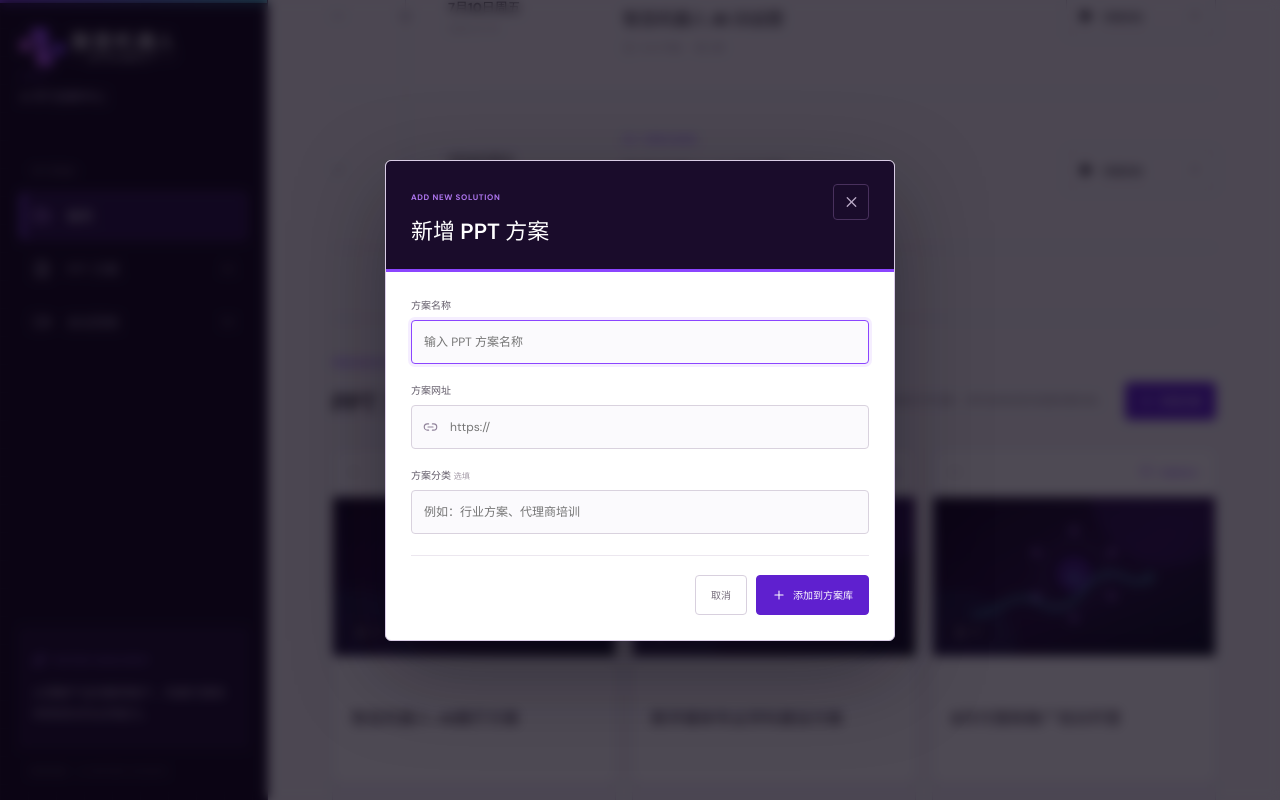
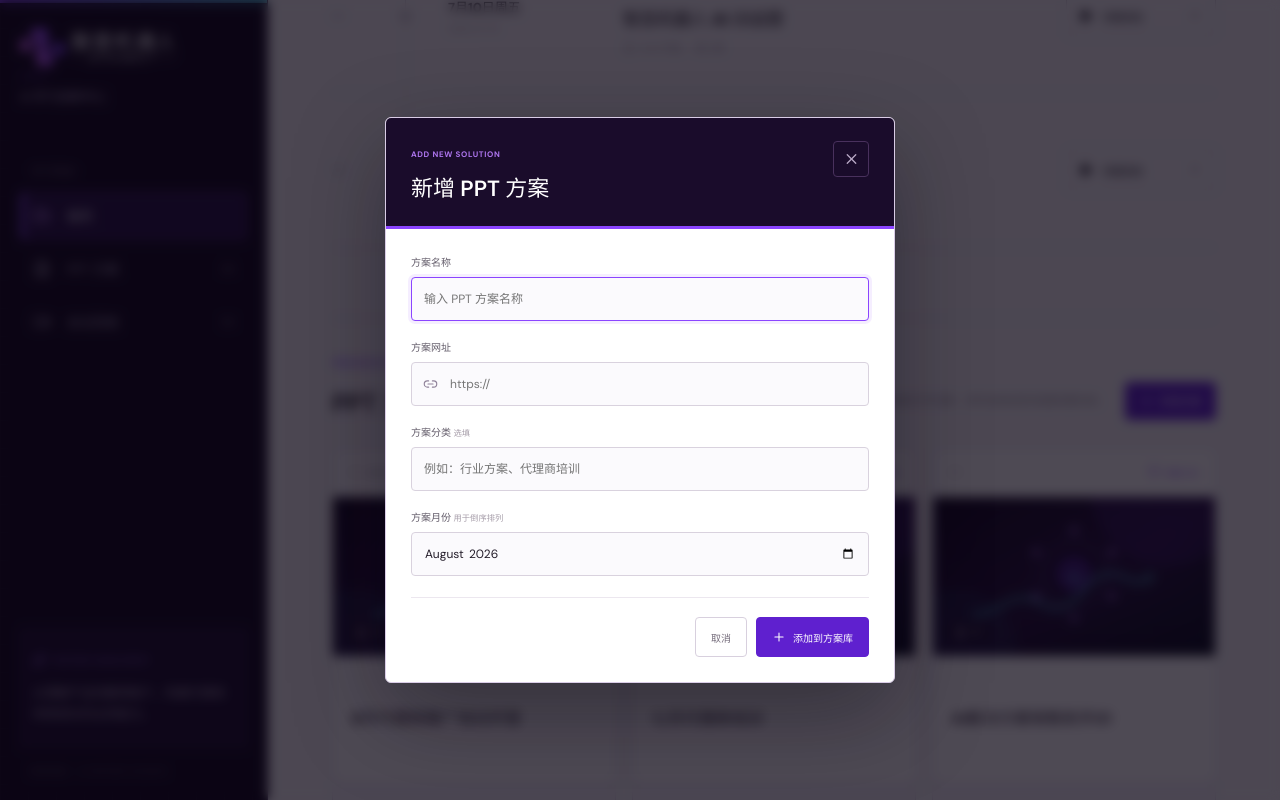
Before and after one commit to Rancho-Yin/zbrainlearning, a React (Vite) app: page / in a window 1280 px wide. Both pictures are taken after a click on the button "新增方案". Shown: the part 3487-4287 px from the top of the page. Built offline with nearby package versions, Linux system fonts and the light colour scheme.

Commit message:
Add PPT resources and chronological sorting

```diff
--- a/src/data.js
+++ b/src/data.js
@@ -53,6 +53,50 @@ export const recordings = [
 // 后续 PPT 按相同格式追加标题和链接即可，页面会自动生成方案窗口。
 export const presentations = [
   {
+    id: 'august-partner-training',
+    title: '8月代理商推广培训开营',
+    url: 'https://livepad.zbrain.cn/s/pad-msshgszo-f85na7?p=p_b71f5093762c7caa',
+    category: '代理商培训',
+    cover: 'assets/covers/partner-training.png',
+    publishedAt: '2026-08-01',
+  },
+  {
+    id: 'july-partner-training',
+    title: '七月代理商培训',
+    url: 'https://livepad.zbrain.cn/s/pad-mssoy8ow-1a7vxh?p=p_b71f5093762c7caa',
+    category: '代理商培训',
+    cover: 'assets/covers/partner-training.png',
+    publishedAt: '2026-07-01',
+  },
+  {
+    id: 'ai-solution-sales-assistant-01',
+    title: 'AI解决方案销售助手01',
+    url: 'https://livepad.zbrain.cn/s/pad-mssqel9k-ch3qwm?p=p_ad1c531970069223',
+    category: '销售工具',
+    cover: 'assets/covers/partner-training.png',
+  },
+  {
+    id: 'smart-space-technology-solution',
+    title: '智能空间技术解决方案',
+    url: 'https://livepad.zbrain.cn/s/pad-msrhe7lg-3m9wpv?p=p_ad1c531970069223',
+    category: '空间方案',
+    cover: 'assets/covers/ai-showroom.png',
+  },
+  {
+    id: 'zhixian-ai-training-camp',
+    title: '智显AI训战营',
+    url: 'https://livepad.zbrain.cn/s/pad-mssqxzql-3f64jp?p=p_b71f5093762c7caa',
+    category: '训战课程',
+    cover: 'assets/covers/partner-training.png',
+  },
+  {
+    id: 'zbrain-aigc-business-solution',
+    title: 'ZBrain智显AIGC业务解决方案',
+    url: 'https://livepad.zbrain.cn/s/pad-msssttj1-va9wwn?p=p_ad1c531970069223',
+    category: 'AIGC 方案',
+    cover: 'assets/covers/digital-media-education.png',
+  },
+  {
     id: 'ai-showroom-solution',
     title: '智显机器人-AI展厅方案',
     url: 'https://livepad.zbrain.cn/s/pad-msrqboxk-zc248e?p=p_b71f5093762c7caa',
@@ -66,11 +110,4 @@ export const presentations = [
     category: '专业建设',
     cover: 'assets/covers/digital-media-education.png',
   },
-  {
-    id: 'august-partner-training',
-    title: '8月代理商推广培训开营',
-    url: 'https://livepad.zbrain.cn/s/pad-msshgszo-f85na7?p=p_b71f5093762c7caa',
-    category: '代理商培训',
-    cover: 'assets/covers/partner-training.png',
-  },
 ];
--- a/src/main.jsx
+++ b/src/main.jsx
@@ -36,6 +36,7 @@ const COVER_ASSETS = [
   'assets/covers/partner-training.png',
 ];
 const PRESENTATION_STORAGE_KEY = 'zbrainlearning-custom-presentations-v1';
+const CURRENT_MONTH = new Date().toISOString().slice(0, 7);
 
 const assetUrl = (path) => `${import.meta.env.BASE_URL}${path}`;
 
@@ -280,10 +281,11 @@ function EmptyPpt() {
 
 function PresentationCard({ presentation, index, onRemove }) {
   const cover = presentation.cover || COVER_ASSETS[index % COVER_ASSETS.length];
+  const monthLabel = presentation.publishedAt?.slice(0, 7).replace('-', '.');
   return (
     <article className="presentation-card">
       <div className="presentation-card-head">
-        <span className="presentation-index">{String(index + 1).padStart(2, '0')}</span>
+        <span className="presentation-index">{String(index + 1).padStart(2, '0')}{monthLabel && <small>{monthLabel}</small>}</span>
         <div className="presentation-card-meta">
           <span className="presentation-category"><Presentation /> {presentation.category || '产品方案'}</span>
           {presentation.isCustom && (
@@ -313,6 +315,7 @@ function AddPresentationDialog({ open, onClose, onAdd }) {
   const [title, setTitle] = useState('');
   const [url, setUrl] = useState('');
   const [category, setCategory] = useState('');
+  const [month, setMonth] = useState(CURRENT_MONTH);
   const [error, setError] = useState('');
 
   React.useEffect(() => {
@@ -335,10 +338,11 @@ function AddPresentationDialog({ open, onClose, onAdd }) {
     try {
       const parsedUrl = new URL(cleanedUrl);
       if (!['http:', 'https:'].includes(parsedUrl.protocol)) throw new Error('invalid protocol');
-      onAdd({ title: cleanedTitle, url: parsedUrl.href, category: category.trim() || '自定义方案' });
+      onAdd({ title: cleanedTitle, url: parsedUrl.href, category: category.trim() || '自定义方案', publishedAt: month ? `${month}-01` : '' });
       setTitle('');
       setUrl('');
       setCategory('');
+      setMonth(CURRENT_MONTH);
       setError('');
     } catch {
       setError('请输入以 http:// 或 https:// 开头的有效网址。');
@@ -364,6 +368,10 @@ function AddPresentationDialog({ open, onClose, onAdd }) {
           <label>
             <span>方案分类 <small>选填</small></span>
             <input value={category} onChange={(event) => setCategory(event.target.value)} placeholder="例如：行业方案、代理商培训" />
+          </label>
+          <label>
+            <span>方案月份 <small>用于倒序排列</small></span>
+            <input type="month" value={month} onChange={(event) => setMonth(event.target.value)} />
           </label>
           {error && <p className="form-error" role="alert">{error}</p>}
           <div className="dialog-actions">
@@ -437,7 +445,10 @@ function App() {
   const [menuOpen, setMenuOpen] = useState(false);
   const [addDialogOpen, setAddDialogOpen] = useState(false);
   const [customPresentations, setCustomPresentations] = useState(loadCustomPresentations);
-  const presentationItems = useMemo(() => [...presentations, ...customPresentations], [customPresentations]);
+  const presentationItems = useMemo(() => [...presentations, ...customPresentations]
+    .map((item, index) => ({ item, index, time: item.publishedAt ? Date.parse(item.publishedAt) : 0 }))
+    .sort((left, right) => right.time - left.time || left.index - right.index)
+    .map(({ item }) => item), [customPresentations]);
 
   React.useEffect(() => {
     localStorage.setItem(PRESENTATION_STORAGE_KEY, JSON.stringify(customPresentations));
--- a/src/styles.css
+++ b/src/styles.css
@@ -197,7 +197,7 @@ kbd { min-width: 37px; padding: 5px 7px; border: 1px solid #3c2d4e; border-radiu
 .presentation-card { min-height: 380px; display: grid; grid-template-rows: 48px auto 1fr 45px; overflow: hidden; background: white; border: 1px solid #dcd4e4; border-radius: 6px; transition: .22s ease; }
 .presentation-card:hover { border-color: #a76aed; transform: translateY(-3px); box-shadow: 0 16px 34px rgba(49,20,72,.1); }
 .presentation-card-head { padding: 0 17px; display: flex; align-items: center; justify-content: space-between; border-bottom: 1px solid #eee9f2; }
-.presentation-index { color: #a49aaa; font-size: 8px; }.presentation-category { display: flex; align-items: center; gap: 6px; color: var(--purple); font-size: 8px; font-weight: 600; }.presentation-category svg { width: 12px; }
+.presentation-index { display: flex; align-items: center; gap: 7px; color: #a49aaa; font-size: 8px; }.presentation-index small { color: #766b7e; font-size: 7px; }.presentation-category { display: flex; align-items: center; gap: 6px; color: var(--purple); font-size: 8px; font-weight: 600; }.presentation-category svg { width: 12px; }
 .presentation-card-meta { display: flex; align-items: center; gap: 8px; }
 .presentation-remove { width: 27px; height: 27px; display: grid; place-items: center; padding: 0; color: #a49aaa; border: 0; border-radius: 4px; background: transparent; cursor: pointer; }
 .presentation-remove svg { width: 13px; }.presentation-remove:hover { color: #c13d69; background: #faedf2; }
```
Also changed, not shown: 1 other file (tests, documents, lock files or other folders).
